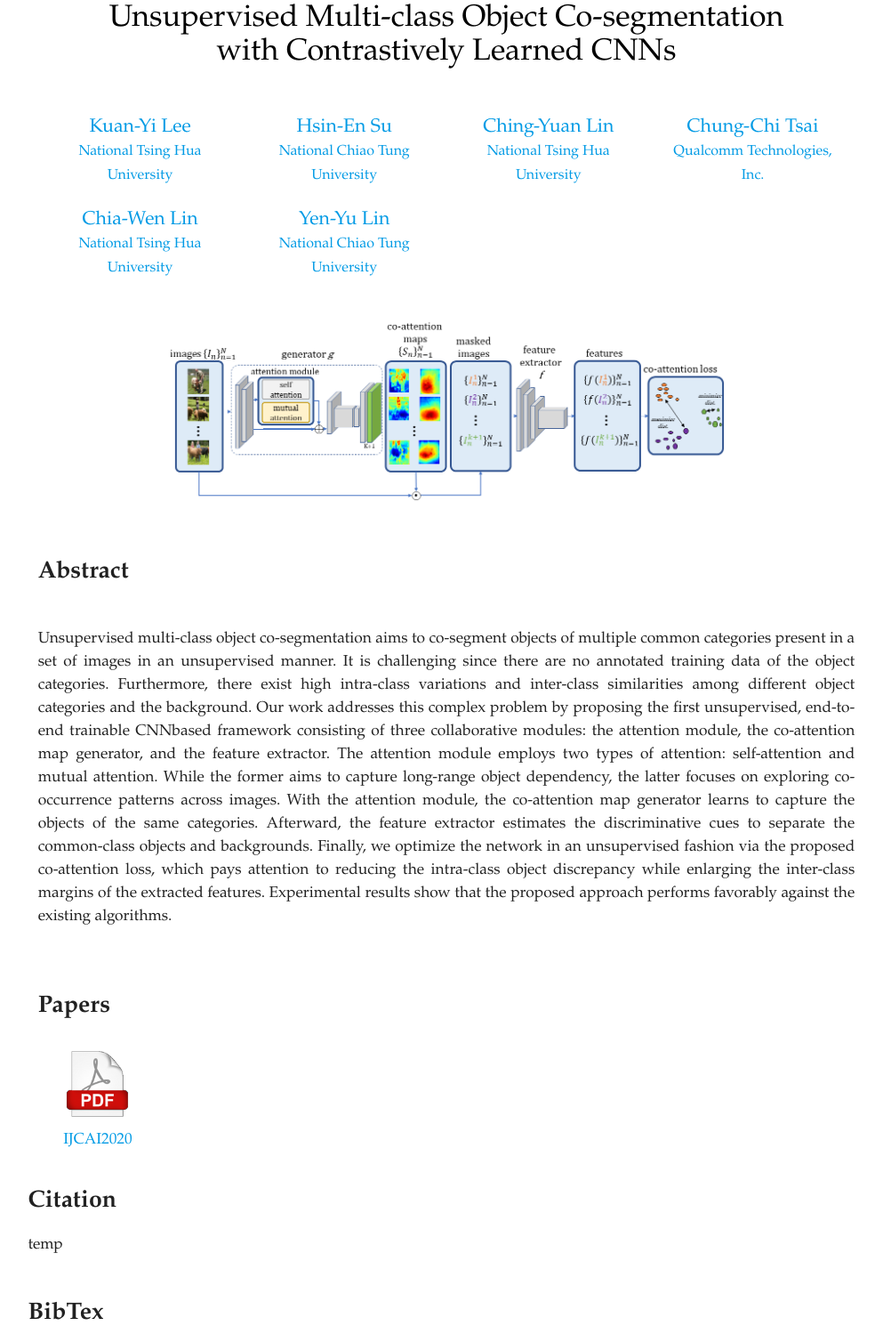
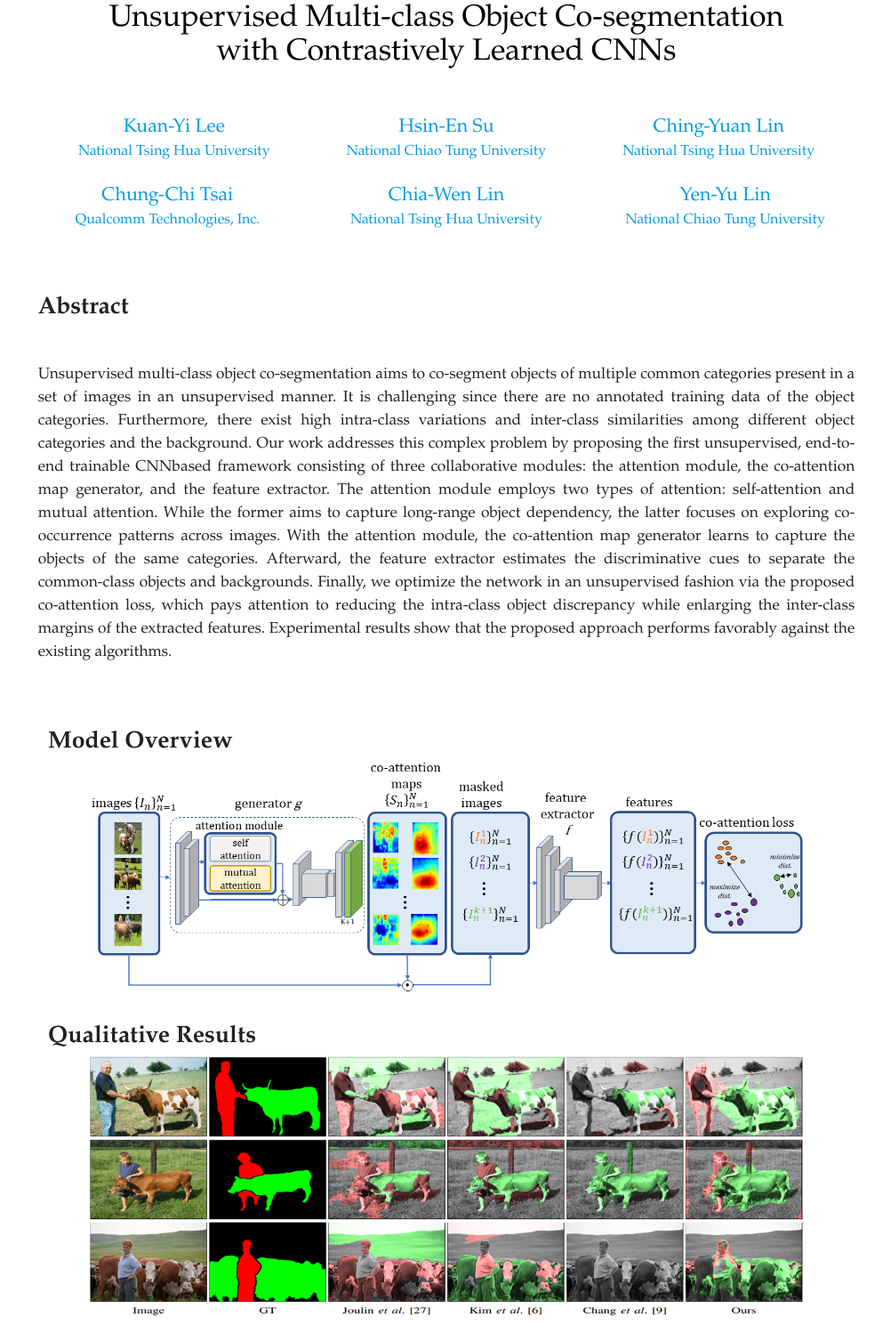
Before and after one commit to daniel4lee/daniel4lee.github.io, a plain HTML site: page Multi-class_Co-seg_website/index.html in a window 1280 px wide. Shown: the part 93-1592 px from the top of the page at 89% size, without its empty margins (138-1131 px from the left). Drawn offline with nearby package versions, Linux system fonts and the light colour scheme.

Commit message:
update index.html

```diff
--- a/Multi-class_Co-seg_website/index.html
+++ b/Multi-class_Co-seg_website/index.html
@@ -42,30 +42,30 @@
       <br>
 
       <div class="row center">
-        <h5 class="header col m3 s12">
-          <div class="author"><a href = "https://sites.google.com/view/hanyilin" target="blank">Kuan-Yi Lee</a></div>
+        <h5 class="header col m4 s12">
+          <div class="author"><a href ="https://daniel4lee.github.io/Multi-class_Co-seg_website/" target="blank">Kuan-Yi Lee</a></div>
           <div class="school"><a href="http://nthu-en.site.nthu.edu.tw/" target="blank">National Tsing Hua University</a></div>
         </h5>
 
-        <h5 class="header col m3 s12">
-          <div class="author"><a href="https://www.citi.sinica.edu.tw/pages/pchsiu/" target="blank">Hsin-En Su</a></div>
+        <h5 class="header col m4 s12">
+          <div class="author"><a href="https://daniel4lee.github.io/Multi-class_Co-seg_website/" target="blank">Hsin-En Su</a></div>
           <div class="school"><a href="https://www.nctu.edu.tw/en" target="blank">National Chiao Tung University</a></div>
         </h5>
 
-        <h5 class="header col m3 s12">
-          <div class="author"><a href="http://www.cityu.edu.hk/stfprofile/teiwei.kuo.htm" target="blank">Ching-Yuan Lin</a></div>
+        <h5 class="header col m4 s12">
+          <div class="author"><a href="https://daniel4lee.github.io/Multi-class_Co-seg_website/" target="blank">Ching-Yuan Lin</a></div>
           <div class="school"><a href="http://nthu-en.site.nthu.edu.tw/" target="blank">National Tsing Hua University</a></div>
         </h5>
-
-        <h5 class="header col m3 s12">
+      <div class="row center">
+        <h5 class="header col m4 s12">
           <div class="author"><a href="https://www.linkedin.com/in/cctsai1/" target="blank">Chung-Chi Tsai</a></div>
           <div class="school"><a href="https://www.qualcomm.com/" target="blank">Qualcomm Technologies, Inc.</a></div>
         </h5>
-        <h5 class="header col m3 s12">
+        <h5 class="header col m4 s12">
           <div class="author"><a href="https://www.ee.nthu.edu.tw/cwlin/" target="blank">Chia-Wen Lin</a></div>
           <div class="school"><a href="http://nthu-en.site.nthu.edu.tw/" target="blank">National Tsing Hua University</a></div>
         </h5>
-        <h5 class="header col m3 s12">
+        <h5 class="header col m4 s12">
           <div class="author"><a href="https://sites.google.com/site/yylinweb/" target="blank">Yen-Yu Lin</a></div>
           <div class="school"><a href="https://www.nctu.edu.tw/en" target="blank">National Chiao Tung University</a></div>
         </h5>
@@ -79,35 +79,42 @@
 
   <div class="container">
 
+    <div class="row section scrollspy" id="abstract">
+      <div class="title">Abstract</div>
+      <br>
+      <p align="justify">Unsupervised multi-class object co-segmentation aims to co-segment objects of multiple common categories present in a set of images in an unsupervised manner. It is challenging since there are no annotated training data of the object categories. Furthermore, there exist high intra-class variations and inter-class similarities among different object categories and the background. Our work addresses this complex problem by proposing the first unsupervised, end-to-end trainable CNNbased framework consisting of three collaborative modules: the attention module, the co-attention map generator, and the feature extractor. The attention module employs two types of attention: self-attention and mutual attention. While the former aims to capture long-range object dependency, the latter focuses on exploring co-occurrence patterns across images. With the attention module, the co-attention map generator learns to capture the objects of the same categories. Afterward, the feature extractor estimates the discriminative cues to separate the common-class objects and backgrounds. Finally, we optimize the network in an unsupervised fashion via the proposed co-attention loss, which pays attention to reducing the intra-class object discrepancy while enlarging the inter-class margins of the extracted features. Experimental results show that the proposed approach performs favorably against the existing algorithms.</p>
+    </div>
     <div class="section">
 
       <!--   Icon Section   -->
+      <div class="title">Model Overview</div>
       <div class="row center">
         <div class="col l12 m12 s12">
-          <img class="responsive-img" src="img/Figure2_our_framework.png" width="70%">
+          <img class="responsive-img" src="img/Figure2_our_framework.png" width="90%">
+
+          </a>
+        </div>
+      </div>
+      <div class="title">Qualitative Results</div>
+      <div class="row center">
+        <div class="col l12 m12 s12">
+          <img class="responsive-img" src="img/result.png" width="90%">
           </a>
         </div>
       </div>
 
     </div>
-
-    <div class="row section scrollspy" id="abstract">
-      <div class="title">Abstract</div>
-      <br>
-      <p align="justify">Unsupervised multi-class object co-segmentation aims to co-segment objects of multiple common categories present in a set of images in an unsupervised manner. It is challenging since there are no annotated training data of the object categories. Furthermore, there exist high intra-class variations and inter-class similarities among different object categories and the background. Our work addresses this complex problem by proposing the first unsupervised, end-to-end trainable CNNbased framework consisting of three collaborative modules: the attention module, the co-attention map generator, and the feature extractor. The attention module employs two types of attention: self-attention and mutual attention. While the former aims to capture long-range object dependency, the latter focuses on exploring co-occurrence patterns across images. With the attention module, the co-attention map generator learns to capture the objects of the same categories. Afterward, the feature extractor estimates the discriminative cues to separate the common-class objects and backgrounds. Finally, we optimize the network in an unsupervised fashion via the proposed co-attention loss, which pays attention to reducing the intra-class object discrepancy while enlarging the inter-class margins of the extracted features. Experimental results show that the proposed approach performs favorably against the existing algorithms.</p>
-    </div>
-
     <div class="row section scrollspy" id="paper">
       <div class="title">Papers</div>
       <br>
       <div class="row">
 
         <div class="col m2 s6 center">
-          <a href="http://vllab.cs.nctu.edu.tw/images/paper/ijcai-lin20.pdf" target="">
+          <a href="" target="">
             <img src="img/icon_pdf.png" width="60%">
           </a>
           <br>
-          <a href="http://vllab.cs.nctu.edu.tw/images/paper/ijcai-lin20.pdf" target="">IJCAI2020<br></a>
+          <a href="" target="">2021<br></a>
         </div>
 
     </div>
```
Also changed, not shown: Multi-class_Co-seg_website/img/architecture.png (deleted), Multi-class_Co-seg_website/img/icon_data.png (added), Multi-class_Co-seg_website/img/result.png (added).
